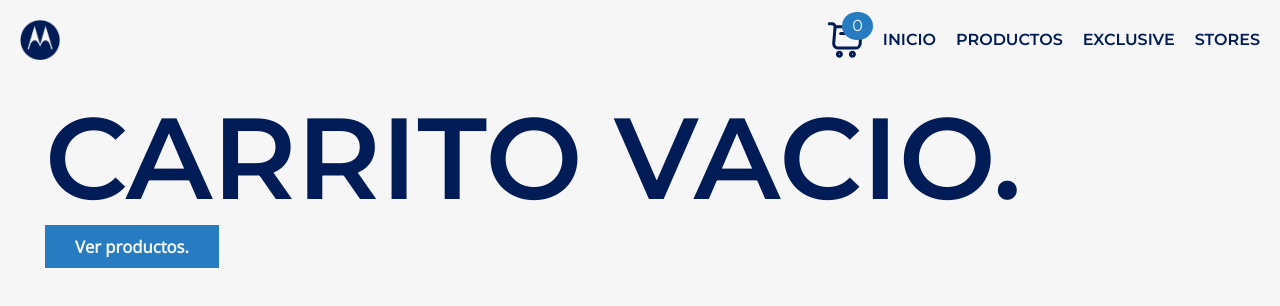
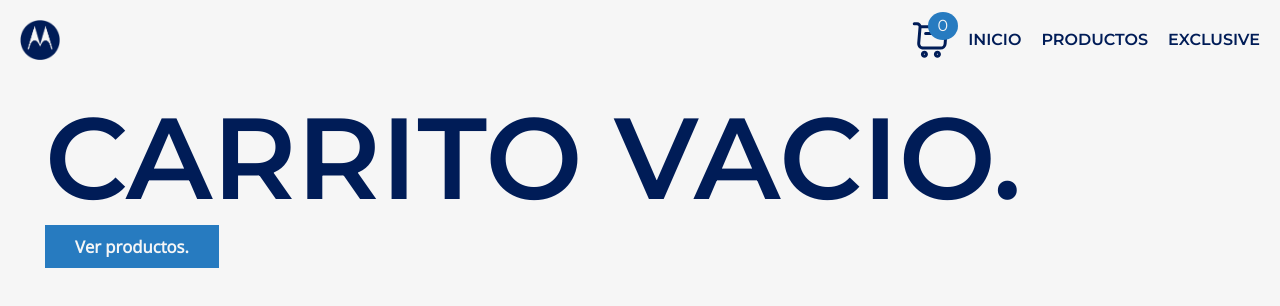
Before and after one commit to pablobenito2001/motostore-project, a Vue app: page /cart in a window 1280 px wide. Shown: the top 306 px of the page. Built offline with nearby package versions, Linux system fonts and the light colour scheme.

Commit message:
new phones rework, 12-07-23

```diff
--- a/src/components/Cards/NewPhoneCard.vue
+++ b/src/components/Cards/NewPhoneCard.vue
@@ -11,13 +11,14 @@
         <div class="NewPhone-infoBox">
             <h3 class="NewPhone-title NewPhone-text">{{ title }}</h3>
             <p class="NewPhone-caption">{{ caption }}</p>
-            <GeneralButton>Ver mas</GeneralButton>
+            <GeneralButton v-if="price" @click="() => router.push(`/products/${codeName}`)">Ver mas</GeneralButton>
             <span v-if="price" class="NewPhone-title NewPhone-text">${{ price }}</span>
             <span v-else class="NewPhone-title NewPhone-text">Proximamente</span>
         </div>
     </article>
 </template>
 <script lang='ts' setup>
+    import { router } from '../../router/router';
     import GeneralButton from '../Buttons/GeneralButton.vue';
 
     interface Props {
@@ -26,6 +27,7 @@
         caption: string;
         picture: string;
         pictures: { media: number, source: string }[];
+        codeName: string;
     }
 
     defineProps<Props>();
--- a/src/insterfaces/NewProducts.ts
+++ b/src/insterfaces/NewProducts.ts
@@ -4,6 +4,7 @@ export interface NewProneAPI{
     price: boolean,
     picture: string,
     pictures: NewPhoneAPIMediaPictures[];
+    codename: string;
 }
 
 export interface NewPhoneAPIMediaPictures{
--- a/src/modules/Home/NewPhonesModule.vue
+++ b/src/modules/Home/NewPhonesModule.vue
@@ -10,6 +10,7 @@
         :pictures="phone.pictures"
         :picture="phone.picture"
         :price="phone.price"
+        :code-name="phone.codename"
         />
     </ColumnLayout>
 </template>
--- a/src/modules/Nav/NavMobileModal.vue
+++ b/src/modules/Nav/NavMobileModal.vue
@@ -4,7 +4,6 @@
             <li class="NavMobile-link"><router-link to="/">Inicio</router-link></li>
             <li class="NavMobile-link"><router-link to="/products">Productos</router-link></li>
             <li class="NavMobile-link"><router-link to="/exclusive">Exclusive</router-link></li>
-            <li class="NavMobile-link"><router-link to="/stores">Stores</router-link></li>
         </ul>
     </div>
 </template>
--- a/src/modules/Nav/NavModule.vue
+++ b/src/modules/Nav/NavModule.vue
@@ -15,7 +15,6 @@
                     <li class="Nav-link"><RouterLink to="/">Inicio</RouterLink></li>
                     <li class="Nav-link"><RouterLink to="/products">Productos</RouterLink></li>
                     <li class="Nav-link"><RouterLink to="/exclusive">Exclusive</RouterLink></li>
-                    <li class="Nav-link">Stores</li>
                 </ul>
                 <div class="Nav-menu" @click="() => open = !open">
                     <img :src="menu" alt="open menu" v-show="!open">
--- a/src/router/router.ts
+++ b/src/router/router.ts
@@ -22,10 +22,6 @@ export const router = createRouter({
         {
             path: '/exclusive',
             component: () => import('../views/Exclusive.vue')
-        },
-        {
-            path: '/stores',
-            component: () => import('../views/Stores.vue')
         }
     ]
 })
```
Also changed, not shown: public/data/newPhones.json (+6 -3 lines), src/views/Stores.vue (deleted, +0 -9 lines).
